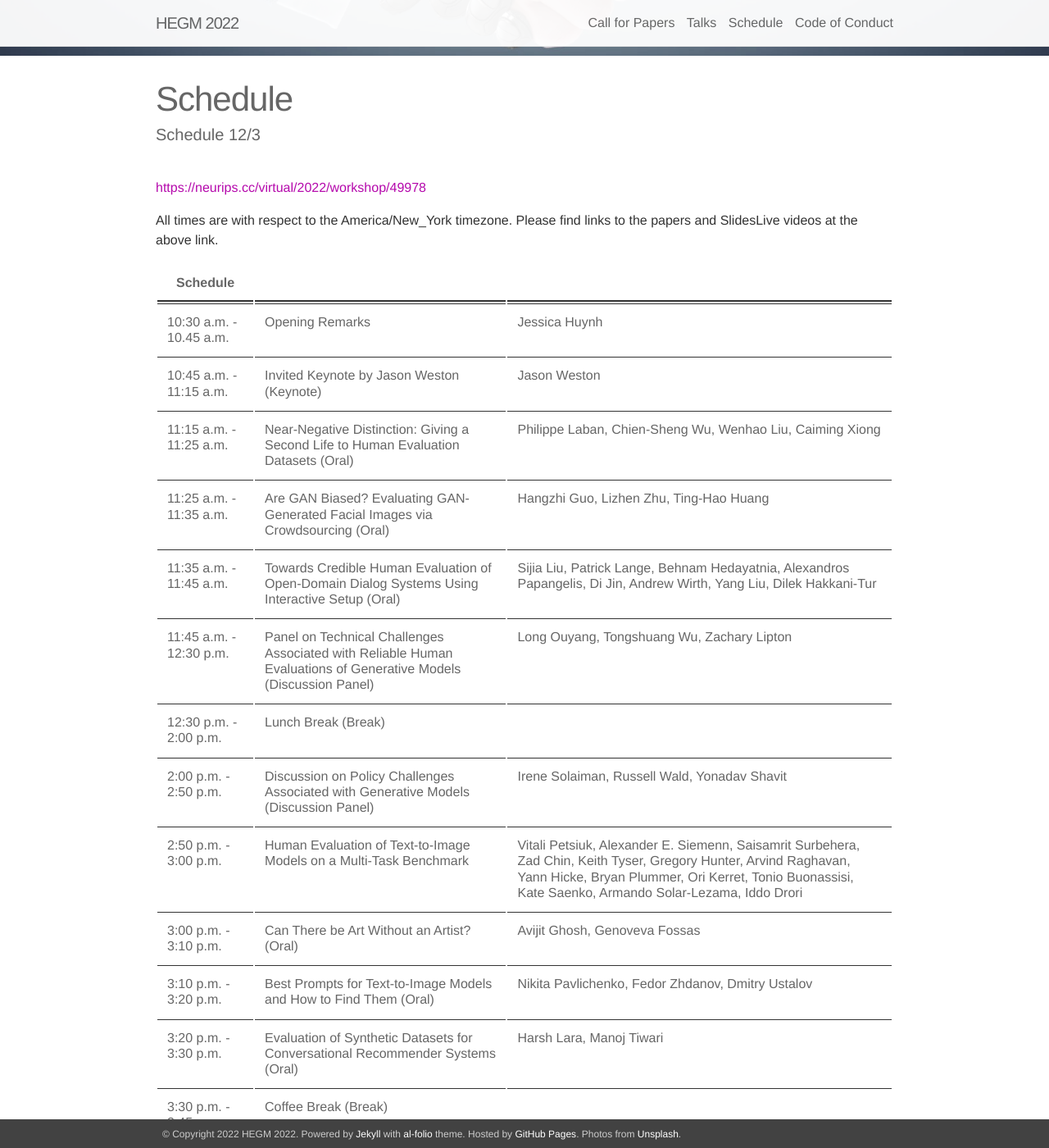
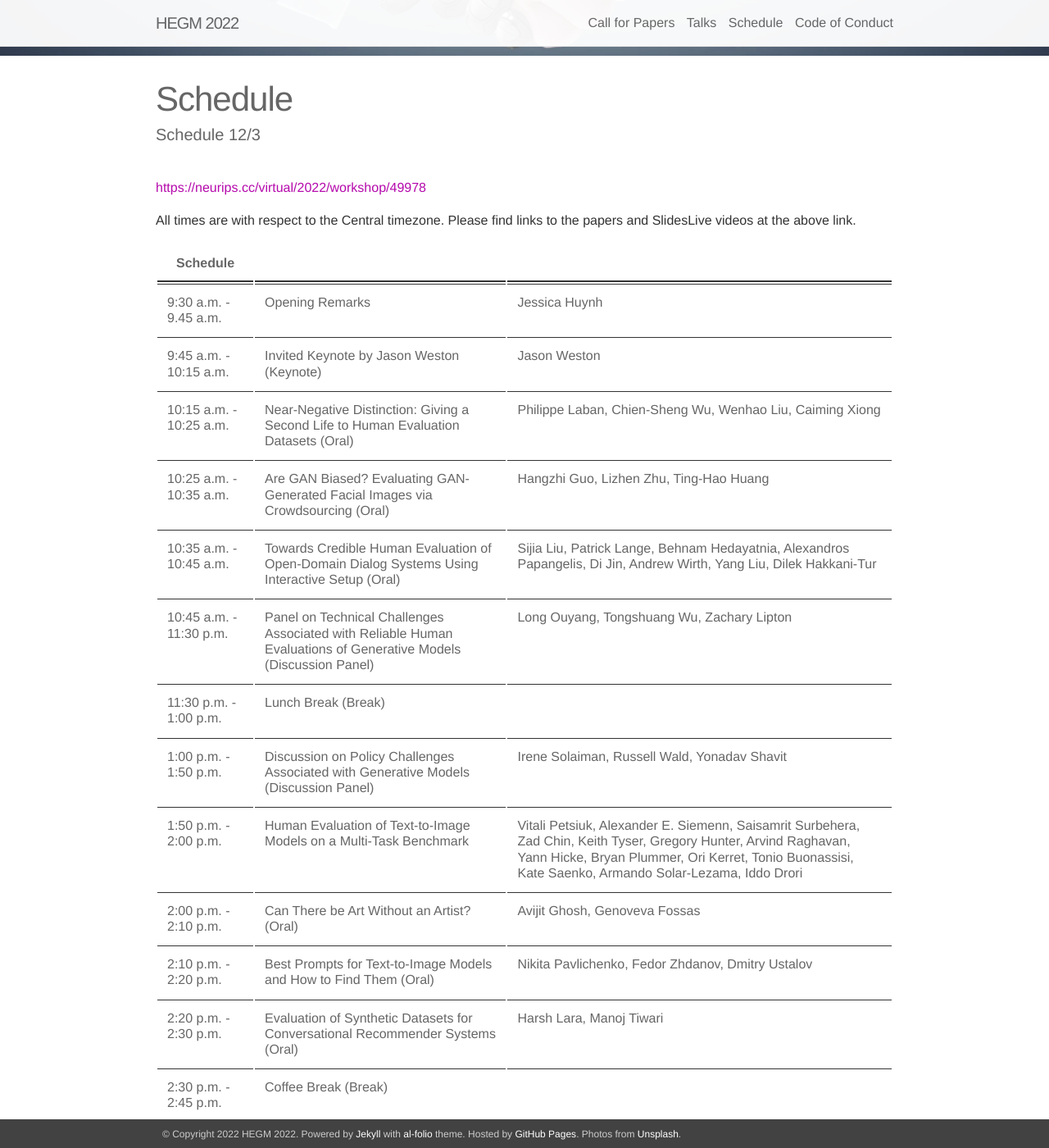
Before and after one commit to acmi-lab/humaneval-workshop, a Jekyll site: the page built from _pages/06_schedule.md, in a window 1280 px wide and 1400 px high, scrolled down 229 px. Shown: the whole window at 82% size. Built offline with Jekyll 4.4.1, drawn with Linux system fonts in a browser that asks for light colours; nearby versions of some CDN libraries; some of the changed text lies outside the part shown.

Commit message:
Update 06_schedule.md

```diff
--- a/_pages/06_schedule.md
+++ b/_pages/06_schedule.md
@@ -6,25 +6,25 @@ description: Schedule 12/3
 ---
 [https://neurips.cc/virtual/2022/workshop/49978](https://neurips.cc/virtual/2022/workshop/49978)
 
-All times are with respect to the America/New_York timezone. Please find links to the papers and SlidesLive videos at the above link.
+All times are with respect to the Central timezone. Please find links to the papers and SlidesLive videos at the above link.
 
 | Schedule        |            |  |
 | ------------- |:-------------| :-----|
-| 10:30 a.m. - 10.45 a.m.      | Opening Remarks | Jessica Huynh |
-| 10:45 a.m. - 11:15 a.m.      | Invited Keynote by Jason Weston (Keynote)      |   Jason Weston |
-| 11:15 a.m. - 11:25 a.m. | Near-Negative Distinction: Giving a Second Life to Human Evaluation Datasets (Oral)      |    Philippe Laban, Chien-Sheng Wu, Wenhao Liu, Caiming Xiong |
-| 11:25 a.m. - 11:35 a.m. | Are GAN Biased? Evaluating GAN-Generated Facial Images via Crowdsourcing (Oral) | Hangzhi Guo, Lizhen Zhu, Ting-Hao Huang |
-| 11:35 a.m. - 11:45 a.m. | Towards Credible Human Evaluation of Open-Domain Dialog Systems Using Interactive Setup (Oral) | Sijia Liu, Patrick Lange, Behnam Hedayatnia, Alexandros Papangelis, Di Jin, Andrew Wirth, Yang Liu, Dilek Hakkani-Tur |
-| 11:45 a.m. - 12:30 p.m. | Panel on Technical Challenges Associated with Reliable Human Evaluations of Generative Models (Discussion Panel) | Long Ouyang, Tongshuang Wu, Zachary Lipton |
-| 12:30 p.m. - 2:00 p.m. | Lunch Break (Break) | |
-| 2:00 p.m. - 2:50 p.m. | Discussion on Policy Challenges Associated with Generative Models (Discussion Panel) | Irene Solaiman, Russell Wald, Yonadav Shavit |
-| 2:50 p.m. - 3:00 p.m. | Human Evaluation of Text-to-Image Models on a Multi-Task Benchmark | Vitali Petsiuk, Alexander E. Siemenn, Saisamrit Surbehera, Zad Chin, Keith Tyser, Gregory Hunter, Arvind Raghavan, Yann Hicke, Bryan Plummer, Ori Kerret, Tonio Buonassisi, Kate Saenko, Armando Solar-Lezama, Iddo Drori |
-| 3:00 p.m. - 3:10 p.m. | Can There be Art Without an Artist? (Oral) | Avijit Ghosh, Genoveva Fossas |
-| 3:10 p.m. - 3:20 p.m. | Best Prompts for Text-to-Image Models and How to Find Them (Oral) | Nikita Pavlichenko, Fedor Zhdanov, Dmitry Ustalov |
-| 3:20 p.m. - 3:30 p.m. | Evaluation of Synthetic Datasets for Conversational Recommender Systems (Oral) | Harsh Lara, Manoj Tiwari |
-| 3:30 p.m. - 3:45 p.m. | Coffee Break (Break) | |
-| 3:45 p.m. - 4:35 p.m. | Panel and QnA with Science Funders Interested in Reliable Human Evaluation of Generative Models (Panel) | Brittany Smith, Eric Sears, Yonadav Shavit |
-| 4:35 p.m. - 4:45 p.m. | Operationalizing Specifications, In Addition to Test Sets for Evaluating Constrained Generative Models (Oral) | Vikas Raunak, Matt Post, Arul Menezes |
-| 4:45 p.m. - 4:55 p.m. | Sensemaking Interfaces for Human Evaluation of Language Model Outputs (Oral) | Katy Gero, Jonathan Kummerfeld, Elena Glassman |
-| 4:55 p.m. - 5:05 p.m. | The Reasonable Effectiveness of Diverse Evaluation Data | Lora Aroyo, Mark Diaz, Christopher M. Homan, Vinodkumar Prabhakaran, Alex Taylor, Ding Wang |
-| 5:05 p.m. - 5:15 p.m. | Closing Remarks | Jessica Huynh
+| 9:30 a.m. - 9.45 a.m.      | Opening Remarks | Jessica Huynh |
+| 9:45 a.m. - 10:15 a.m.      | Invited Keynote by Jason Weston (Keynote)      |   Jason Weston |
+| 10:15 a.m. - 10:25 a.m. | Near-Negative Distinction: Giving a Second Life to Human Evaluation Datasets (Oral)      |    Philippe Laban, Chien-Sheng Wu, Wenhao Liu, Caiming Xiong |
+| 10:25 a.m. - 10:35 a.m. | Are GAN Biased? Evaluating GAN-Generated Facial Images via Crowdsourcing (Oral) | Hangzhi Guo, Lizhen Zhu, Ting-Hao Huang |
+| 10:35 a.m. - 10:45 a.m. | Towards Credible Human Evaluation of Open-Domain Dialog Systems Using Interactive Setup (Oral) | Sijia Liu, Patrick Lange, Behnam Hedayatnia, Alexandros Papangelis, Di Jin, Andrew Wirth, Yang Liu, Dilek Hakkani-Tur |
+| 10:45 a.m. - 11:30 p.m. | Panel on Technical Challenges Associated with Reliable Human Evaluations of Generative Models (Discussion Panel) | Long Ouyang, Tongshuang Wu, Zachary Lipton |
+| 11:30 p.m. - 1:00 p.m. | Lunch Break (Break) | |
+| 1:00 p.m. - 1:50 p.m. | Discussion on Policy Challenges Associated with Generative Models (Discussion Panel) | Irene Solaiman, Russell Wald, Yonadav Shavit |
+| 1:50 p.m. - 2:00 p.m. | Human Evaluation of Text-to-Image Models on a Multi-Task Benchmark | Vitali Petsiuk, Alexander E. Siemenn, Saisamrit Surbehera, Zad Chin, Keith Tyser, Gregory Hunter, Arvind Raghavan, Yann Hicke, Bryan Plummer, Ori Kerret, Tonio Buonassisi, Kate Saenko, Armando Solar-Lezama, Iddo Drori |
+| 2:00 p.m. - 2:10 p.m. | Can There be Art Without an Artist? (Oral) | Avijit Ghosh, Genoveva Fossas |
+| 2:10 p.m. - 2:20 p.m. | Best Prompts for Text-to-Image Models and How to Find Them (Oral) | Nikita Pavlichenko, Fedor Zhdanov, Dmitry Ustalov |
+| 2:20 p.m. - 2:30 p.m. | Evaluation of Synthetic Datasets for Conversational Recommender Systems (Oral) | Harsh Lara, Manoj Tiwari |
+| 2:30 p.m. - 2:45 p.m. | Coffee Break (Break) | |
+| 2:45 p.m. - 3:35 p.m. | Panel and QnA with Science Funders Interested in Reliable Human Evaluation of Generative Models (Panel) | Brittany Smith, Eric Sears, Yonadav Shavit |
+| 3:35 p.m. - 3:45 p.m. | Operationalizing Specifications, In Addition to Test Sets for Evaluating Constrained Generative Models (Oral) | Vikas Raunak, Matt Post, Arul Menezes |
+| 3:45 p.m. - 3:55 p.m. | Sensemaking Interfaces for Human Evaluation of Language Model Outputs (Oral) | Katy Gero, Jonathan Kummerfeld, Elena Glassman |
+| 3:55 p.m. - 4:05 p.m. | The Reasonable Effectiveness of Diverse Evaluation Data | Lora Aroyo, Mark Diaz, Christopher M. Homan, Vinodkumar Prabhakaran, Alex Taylor, Ding Wang |
+| 4:05 p.m. - 4:15 p.m. | Closing Remarks | Jennifer Hsia
```
